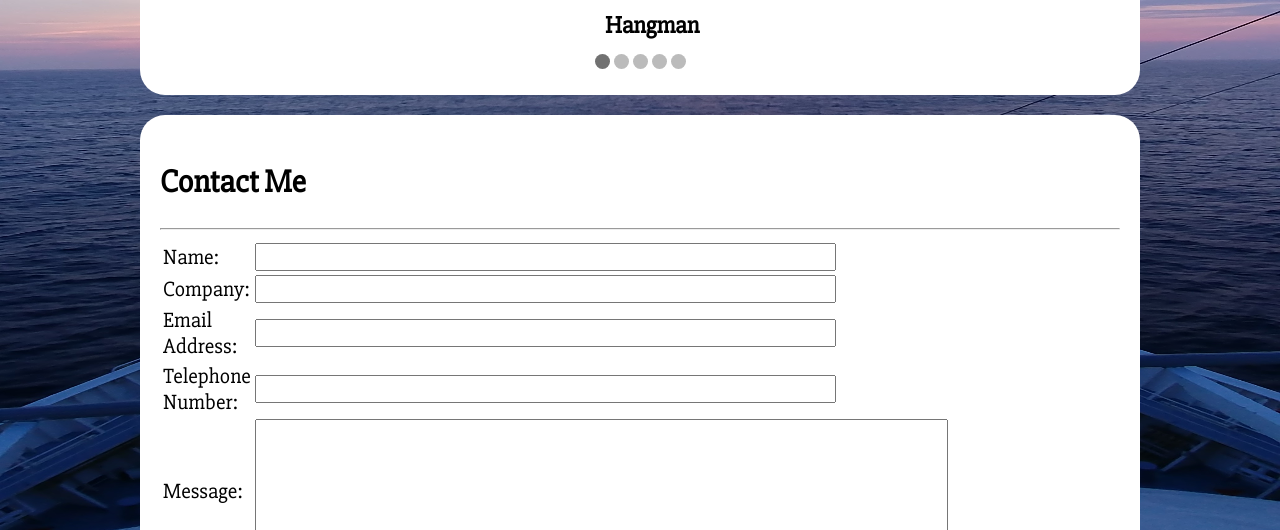
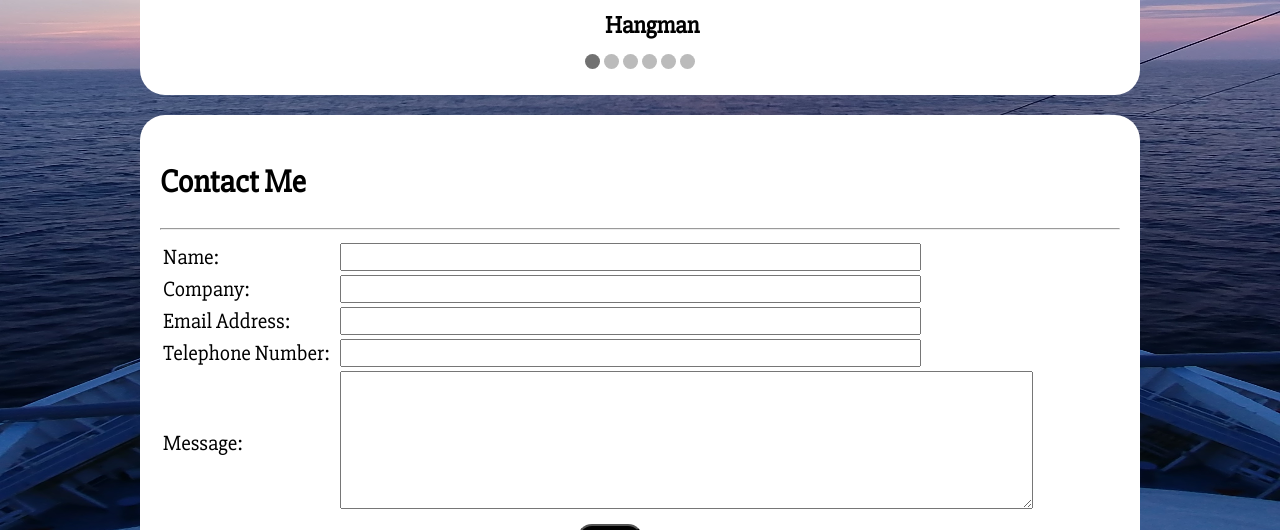
Before and after one commit to mitchellramsey/mramseyportfolio, a website: page app/public/index.html in a window 1280 px wide. Shown: the part 1736-2266 px from the top of the page. Drawn offline with nearby package versions, Linux system fonts and the light colour scheme.

Commit message:
added in mongodb project

```diff
--- a/app/public/assets/js/portfolio.js
+++ b/app/public/assets/js/portfolio.js
@@ -34,6 +34,13 @@ var projects = {
             image: "assets/images/fantasybaseball.PNG",
             githubLink: "https://github.com/mramsey1992/fantasybaseball",
             demoLink: "https://nameless-gorge-13839.herokuapp.com/"
+        },
+        {
+            name: "MongoDB Scraper - Charlotte Observer Edition",
+            description: "A web app that will scrape Charlotte Observer articles. Users will be able to save articles and leave notes about the articles. This app is designed to demonstrate the uses of MongoDB. The app is a full stack app that utilizes MongoDB, Express, Node, Handlebars, Bootstrap and jQuery. MongoDB captures the title, link, and caption for all articles on the local news of the Charlotte Observer. Users are then able to save documents and leave comments. Comments would then post on the comment screen afterwards.",
+            image: "assets/images/mongodb-demo.PNG",
+            githubLink: "https://github.com/mramsey1992/mongodb_demo",
+            demoLink: "http://ramsey-mongodb-demo.herokuapp.com/"
         }
     ],
     slideshowCreator: function() {
--- a/app/public/index.html
+++ b/app/public/index.html
@@ -16,9 +16,9 @@
             <h1>Mitchell Ramsey</h1>
         </div>
         <div class="nav-links">
-                <h3><a class="pageLinks" href="#about-me">About Me</a></h3>
+                <h3><a class="pageLinks" href="#about-me">Contact Me</a></h3>
                 <h3><a class="pageLinks" href="#projects">Projects</a></h3>
-                <h3><a class="pageLinks" href="#contact-me">Contact Me</a></h3>
+                <h3><a class="pageLinks" href="#contact-me">About Me</a></h3>
         </div>
     </div>
     <div class="offset-body">
@@ -75,7 +75,7 @@
           <h2>Contact Me</h2>
           <hr>
           <form name="htmlform" method="POST" action="send">
-                <table width="450px">
+                <table width="900px">
                 </tr>
                 <tr>
                  <td>
```
Also changed, not shown: app/public/assets/images/crystal-collector.PNG, app/public/assets/images/fantasybaseball.PNG, app/public/assets/images/friend-finder.PNG, app/public/assets/images/hangman.PNG, app/public/assets/images/mongodb-demo.PNG (added), app/public/assets/images/sportsTrivia.PNG.
